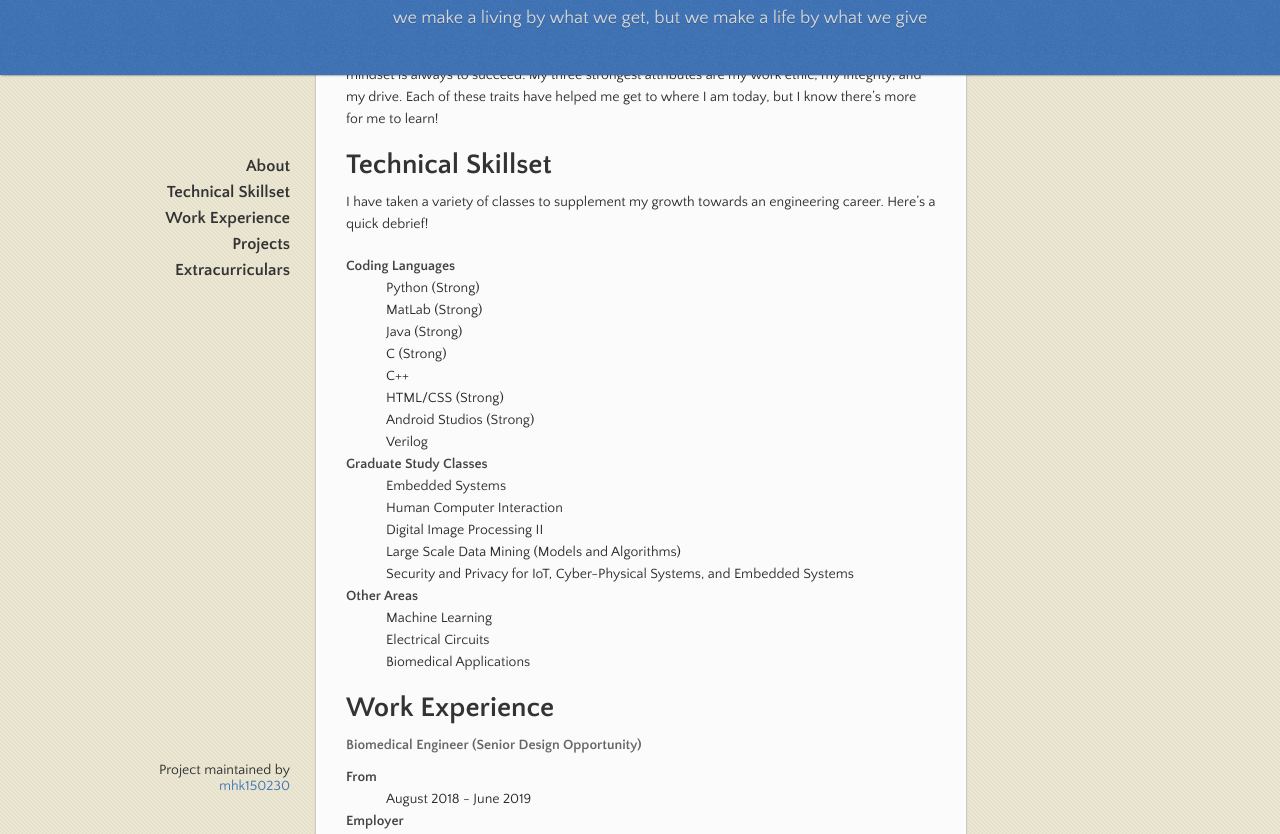
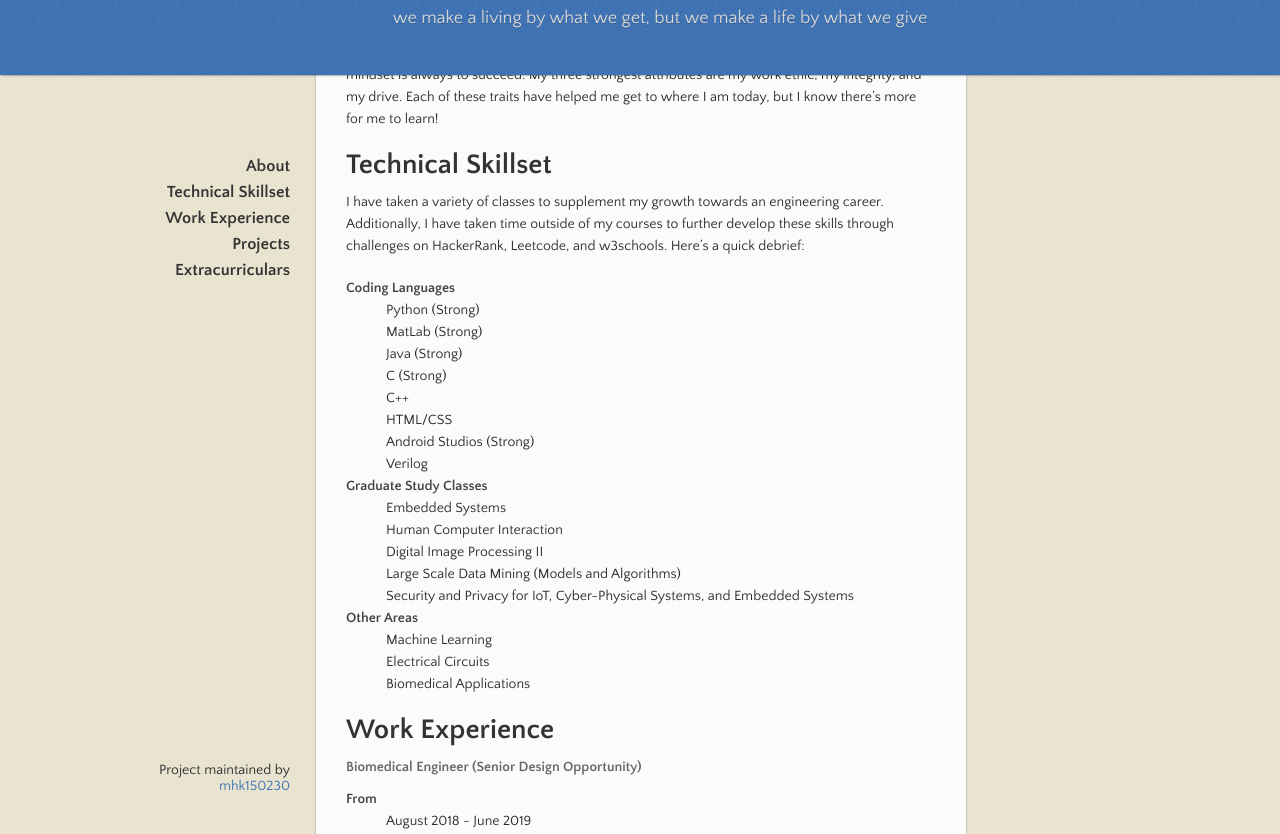
Before and after one commit to mhk150230/Michael-Kim-Bio, a Jekyll site: the page built from index.md, in a window 1280 px wide and 900 px high, scrolled down 1009 px, cut to the strip 66-900 px from the top of the window. Built offline with Jekyll 4.4.1, drawn with Linux system fonts in a browser that asks for light colours.

Commit message:
Update index.md

```diff
--- a/index.md
+++ b/index.md
@@ -31,7 +31,7 @@ Hi! My name is Michael Kim and I am currently an Electrical and Computer Enginee
 Over the past 5 years, I have been blessed to be able to take courses that spark my interest while also focusing on my development as a future engineer. I have had many successes to push me to aspire for more, and I have had many failures to keep myself in check. I'm not afraid to fail, but my mindset is always to succeed. My three strongest attributes are my work ethic, my integrity, and my drive. Each of these traits have helped me get to where I am today, but I know there's more for me to learn!
 
 # Technical Skillset
-I have taken a variety of classes to supplement my growth towards an engineering career. Here's a quick debrief!
+I have taken a variety of classes to supplement my growth towards an engineering career. Additionally, I have taken time outside of my courses to further develop these skills through challenges on HackerRank, Leetcode, and w3schools.  Here's a quick debrief:
 
 <dl>
 <dt>Coding Languages</dt>
@@ -40,7 +40,7 @@ I have taken a variety of classes to supplement my growth towards an engineering
   <dd>Java (Strong)</dd>
   <dd>C (Strong)</dd>
   <dd>C++</dd>
-  <dd>HTML/CSS (Strong)</dd>
+  <dd>HTML/CSS</dd>
   <dd>Android Studios (Strong)</dd>
   <dd>Verilog</dd>
 <dt>Graduate Study Classes</dt>
```
